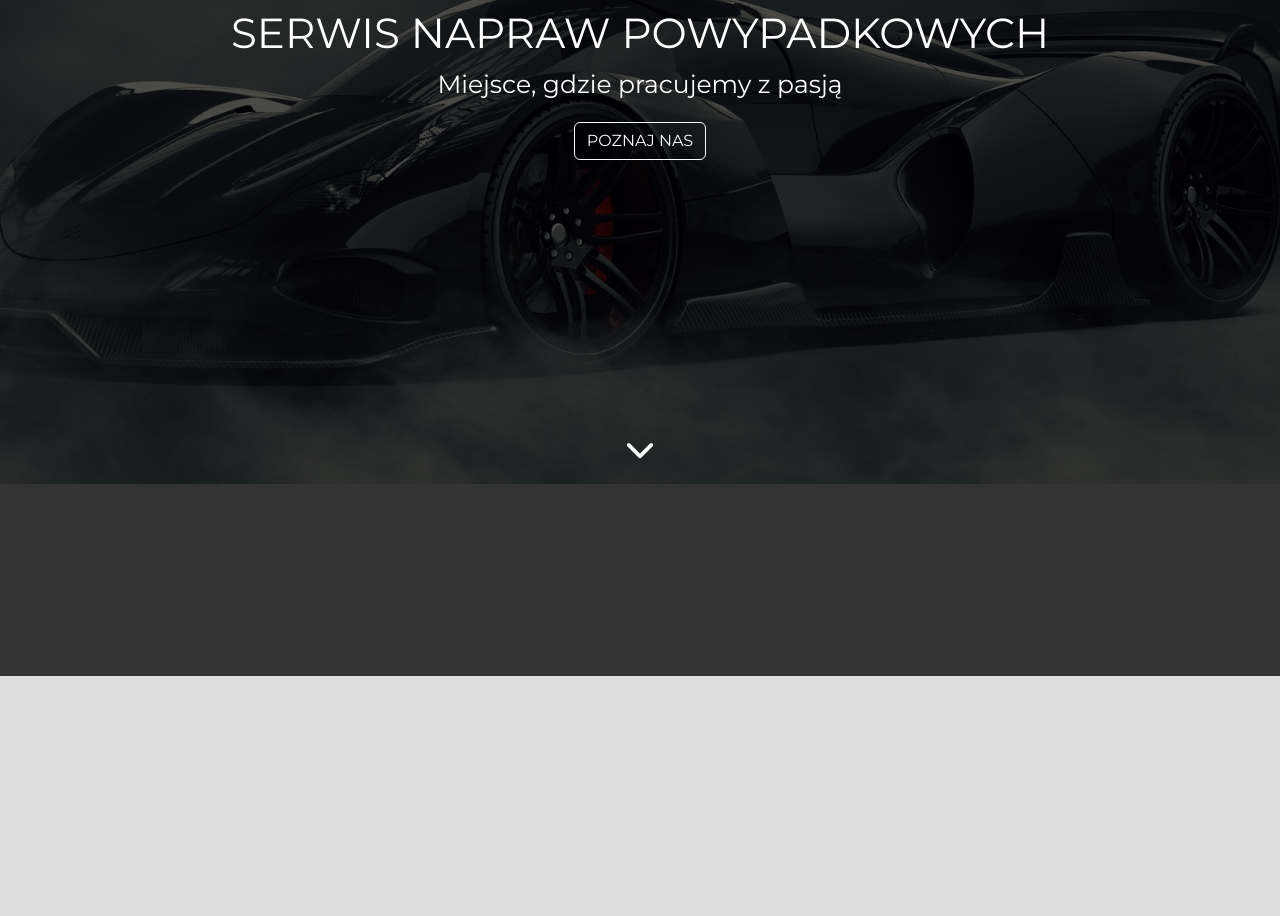
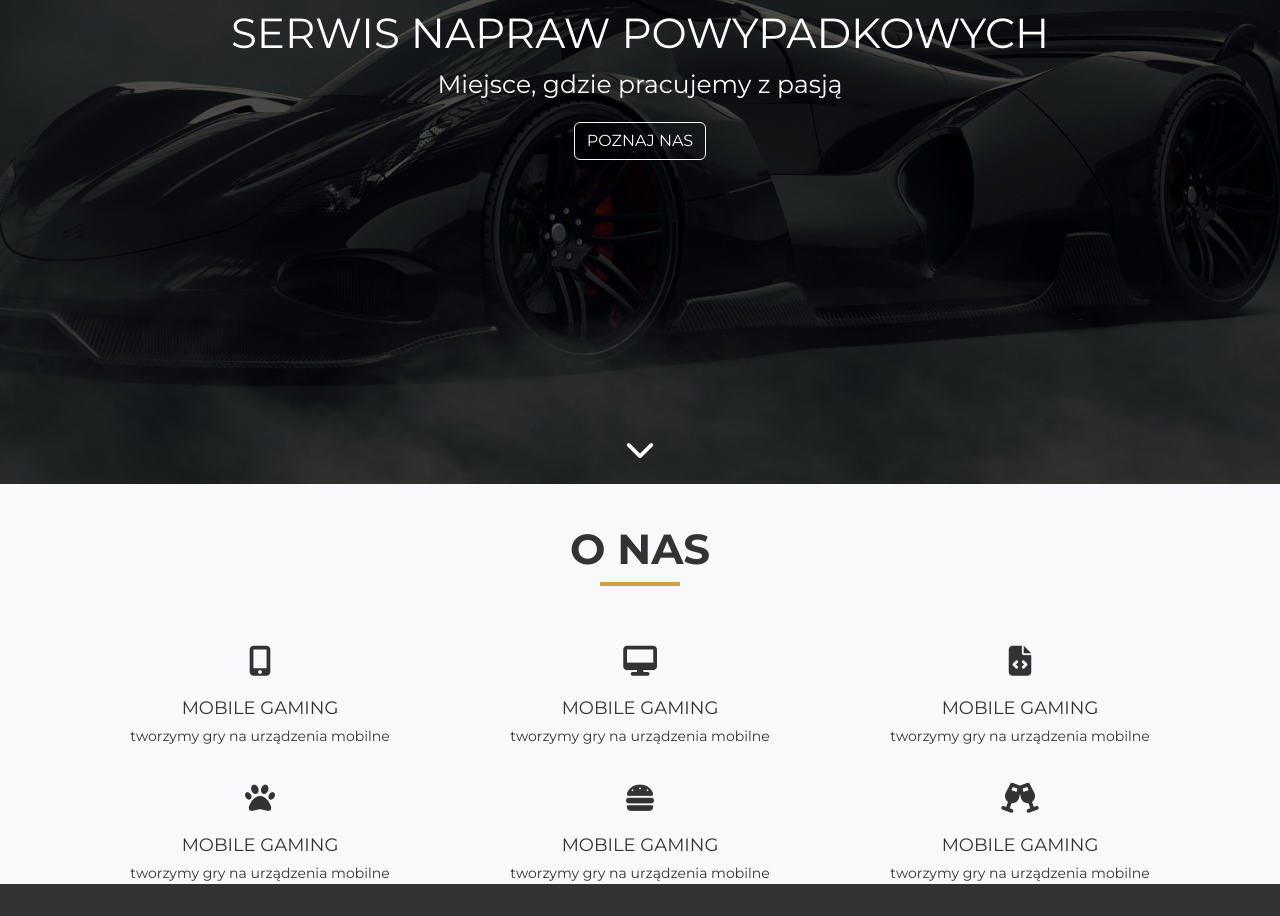
Before and after one commit to JuchKasia/my-study, a plain HTML site: page index.html in a window 1280 px wide. Shown: the part 316-1232 px from the top of the page. Drawn offline with nearby package versions, Linux system fonts and the light colour scheme.

Commit message:
feat: add click to mobile nav

```diff
--- a/index.html
+++ b/index.html
@@ -59,19 +59,43 @@
         <a href="#about-us" class="btn-chevron-down"><i class="fa-solid fa-chevron-down"></i></a>
     </header>
     <main>
-
-
-        <br>
-        <br>
-        <br>
-        <br>
-        <br>
-        <br>
-        <br>
-        <br>
-
-        <section class="about-us" id="about-us">
-
+        <section class="about-us bg-light" id="about-us">
+          <div class="container">
+            <h2 class="section-title">O nas</h2>
+            <div class="underline"></div>
+            <div class="row">
+              <div class="col-sm-6 col-md-4 text-center about-us-hover">
+                <p><i class="fa-solid fa-mobile-screen-button"></i></p>
+                <p class="about-us-card-title mb-1">mobile gaming</p>
+                <p class="about-us-card-text">tworzymy gry na urządzenia mobilne</p>
+              </div>
+              <div class="col-sm-6 col-md-4 text-center about-us-hover">
+                <p><i class="fa-solid fa-desktop"></i></p>
+                <p class="about-us-card-title mb-1">mobile gaming</p>
+                <p class="about-us-card-text">tworzymy gry na urządzenia mobilne</p>
+              </div>
+              <div class="col-sm-6 col-md-4 text-center about-us-hover">
+                <p><i class="fa-solid fa-file-code"></i></p>
+                <p class="about-us-card-title mb-1">mobile gaming</p>
+                <p class="about-us-card-text">tworzymy gry na urządzenia mobilne</p>
+              </div>
+              <div class="col-sm-6 col-md-4 text-center about-us-hover">
+                <p><i class="fa-solid fa-paw"></i></i></p>
+                <p class="about-us-card-title mb-1">mobile gaming</p>
+                <p class="about-us-card-text">tworzymy gry na urządzenia mobilne</p>
+              </div>
+              <div class="col-sm-6 col-md-4 text-center about-us-hover">
+                <p><i class="fa-solid fa-burger"></i></i></p>
+                <p class="about-us-card-title mb-1">mobile gaming</p>
+                <p class="about-us-card-text">tworzymy gry na urządzenia mobilne</p>
+              </div>
+              <div class="col-sm-6 col-md-4 text-center about-us-hover">
+                <p><i class="fa-solid fa-champagne-glasses"></i></p>
+                <p class="about-us-card-title mb-1">mobile gaming</p>
+                <p class="about-us-card-text">tworzymy gry na urządzenia mobilne</p>
+              </div>
+            </div>
+          </div>
         </section>
     </main>
     <script src="https://cdn.jsdelivr.net/npm/bootstrap@5.3.2/dist/js/bootstrap.bundle.min.js" integrity="sha384-C6RzsynM9kWDrMNeT87bh95OGNyZPhcTNXj1NW7RuBCsyN/o0jlpcV8Qyq46cDfL" crossorigin="anonymous"></script>
--- a/js/index.js
+++ b/js/index.js
@@ -1,7 +1,13 @@
-const nav = document.querySelector('.navbar');
-console.log(nav);
+document.addEventListener('DOMContentLoaded', function() {
+    const nav = document.querySelector('.navbar');
+    const linkItems = document.querySelectorAll('.nav-link');
+    const navList = document.querySelector('.navbar-collapse');
 
-document.addEventListener('DOMContentLoaded', function() {
+
+// u navigacji pojawia się tło, kiedy scroll większy niż 0px
+// kiedy strona jedzie do góry, to nawigacja dzięki tłu nadal jest widoczna,
+// a strona niby jedzie pod navigację
+
     function addShadow () {
         if (window.scrollY >= 300) {
             nav.classList.add('shadow-bg');
@@ -9,5 +15,24 @@ document.addEventListener('DOMContentLoaded', function() {
             nav.classList.remove('shadow-bg');
         }
     }
+
+    linkItems.forEach(item => item.addEventListener('click', () => {
+        // usuwany class='show
+        navList.classList.remove('show');
+    }))
+
     window.addEventListener('scroll', addShadow);
+
+// navigacja (mobile) się zamyka po kliknięciu na link lub poza mobille-nav
+// 1. Kliknięcie linku -> nav się zamyka
+// 2. Potrzebujemy wszystkie linki
+// 3. jak to jest, że naav pojawia się i znika przy kliknięciu burger-icon&?
+// w bootstrap tym steruje class="show", dodawana do navnar-collapse
+
+// dla każdego elementu coś zrobimy. Po to jest forEach
+// dla każdego naszego linku (napisaliśmy jako item) nadajemy event/ listener-a.
+// i w momencie jak klikniemy na link chcemy, żeby wypełniła się function
+
+
+
 })
--- a/sass/_color.scss
+++ b/sass/_color.scss
@@ -1,2 +1,6 @@
 $white: #fff;
-$main-color: #09f;
+// $main-color: #d8ae47;
+$main-color: #d09f46;
+// $main-color: #09f;
+// $main-color: #09f;
+$gray: #333;
--- a/sass/style.scss
+++ b/sass/style.scss
@@ -8,6 +8,11 @@
     padding: 0;
 }
 
+html {
+    scroll-padding-top: 116px; //piszemy gdzie chcemy,żeby padding zatrzymał
+    // = wysokość nawigacji. Przy przewijaniu strony title sekcji nie
+    // będzie się chował pod nav
+}
 body {
     color: color.$white;
     font-family: 'Montserrat', sans-serif;
@@ -18,12 +23,27 @@ body {
     background-color: rgba(0, 0, 0, 0.8);
 }
 
+.section-title {
+    font-size: 42px;
+    font-weight: bold;
+    text-transform: uppercase;
+    text-align: center;
+}
 
+.underline {
+    margin: 0 auto 40px;
+    width: 80px;
+    height: 4px;
+    background-color: color.$main-color;
+    // border-bottom: 3px solid color.$main-color;
+}
+
+// HEADER
 // NAVIGATION
 .navbar {
     width: 100%;
     z-index: 5;
-    transition: .3s;
+    transition: background-color .3s;
     // border: 2px solid red;
 }
 
@@ -56,7 +76,6 @@ body {
     box-shadow: 0 0 0 0;
 }
 
-
 // LOGO
 .navbar-brand {
     width: 110px;
@@ -68,8 +87,7 @@ body {
     }
 }
 
-
-// HEADER
+// HERO IMG
 .hero-img {
     position: relative;
     width: 100%;
@@ -91,7 +109,6 @@ body {
             text-transform: uppercase;
         }
     }
-
     .hero-shadow {
         position: absolute;
         top: 0;
@@ -103,25 +120,6 @@ body {
     }
 }
 
-// MAIN
-// section ABOUT US
-
-.about-us {
-    width: 100%;
-    height: 30vh;
-    background-color: #ddd;
-}
-
-
-.btn-outline-light {
-    margin-top: 2px;
-    text-transform: uppercase;
-}
-
-.btn-chevron-down {
-    // list-style: none;
-    // text-decoration: none;
-}
 .fa-chevron-down {
     position: absolute;
     left: 50%;
@@ -131,7 +129,39 @@ body {
     color: color.$white;
 }
 
+.btn-outline-light {
+    margin-top: 2px;
+    text-transform: uppercase;
+}
 
+
+// MAIN
+// section ABOUT US
+.about-us {
+    width: 100%;
+    height: 400px;
+    padding: 40px;
+    color: color.$gray;
+      // border: 1px solid red;
+    i {
+        margin-top: 20px;
+        font-size: 30px;
+    }
+    .about-us-card-title {
+        font-size: 18px;
+        text-transform: uppercase;
+    }
+    .about-us-card-text {
+        font-size: 14px;
+    }
+    .about-us-hover {
+        transition: 0.5s;
+    }
+    .about-us-hover:hover {
+        color: color.$main-color;
+
+    }
+}
 
 
 
```
Also changed, not shown: assets/img/car-broken1280.jpg (added), assets/img/car-broken1920.jpg (added), assets/img/car-broken640.jpg (added), sass/style.css, 1 other file.
